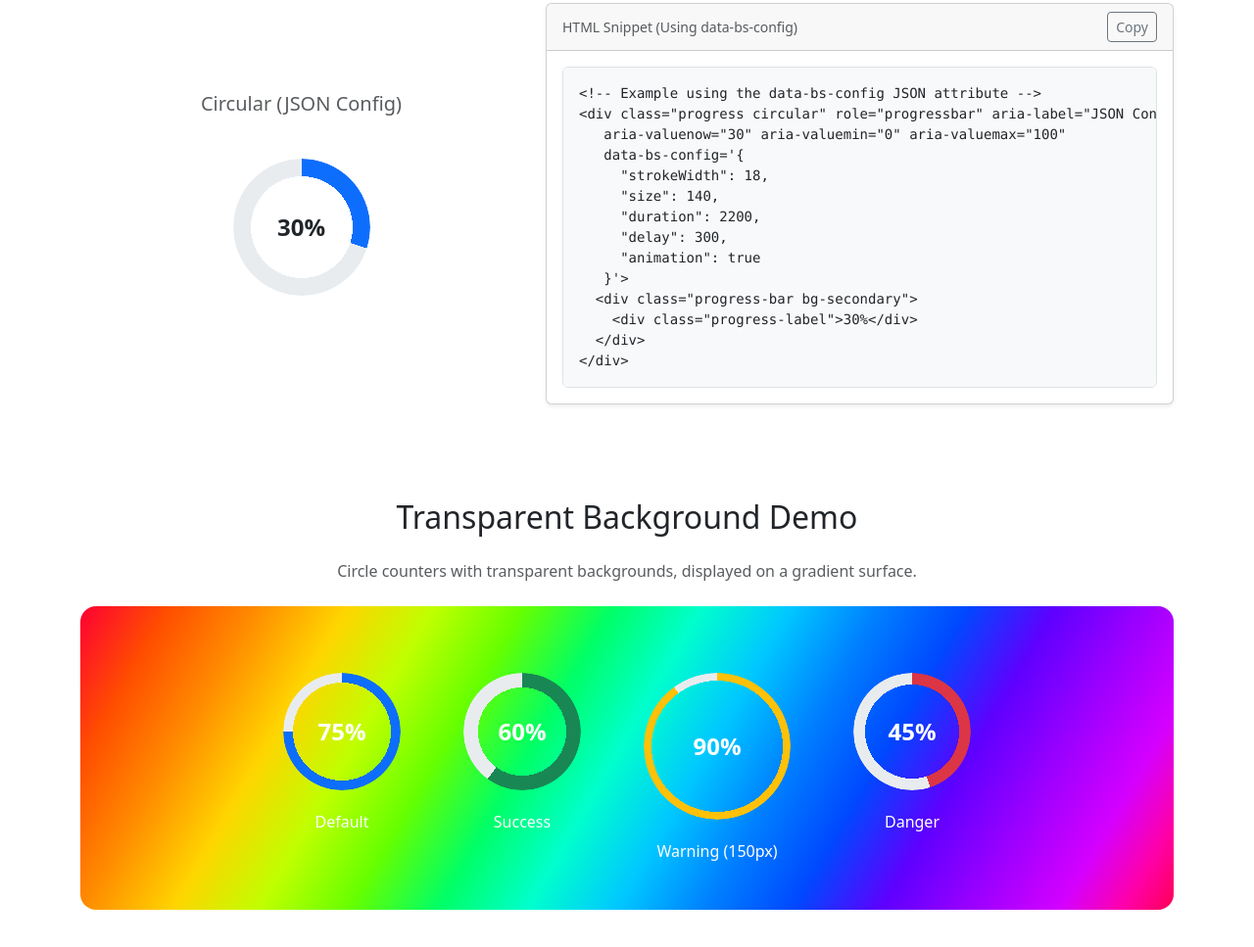
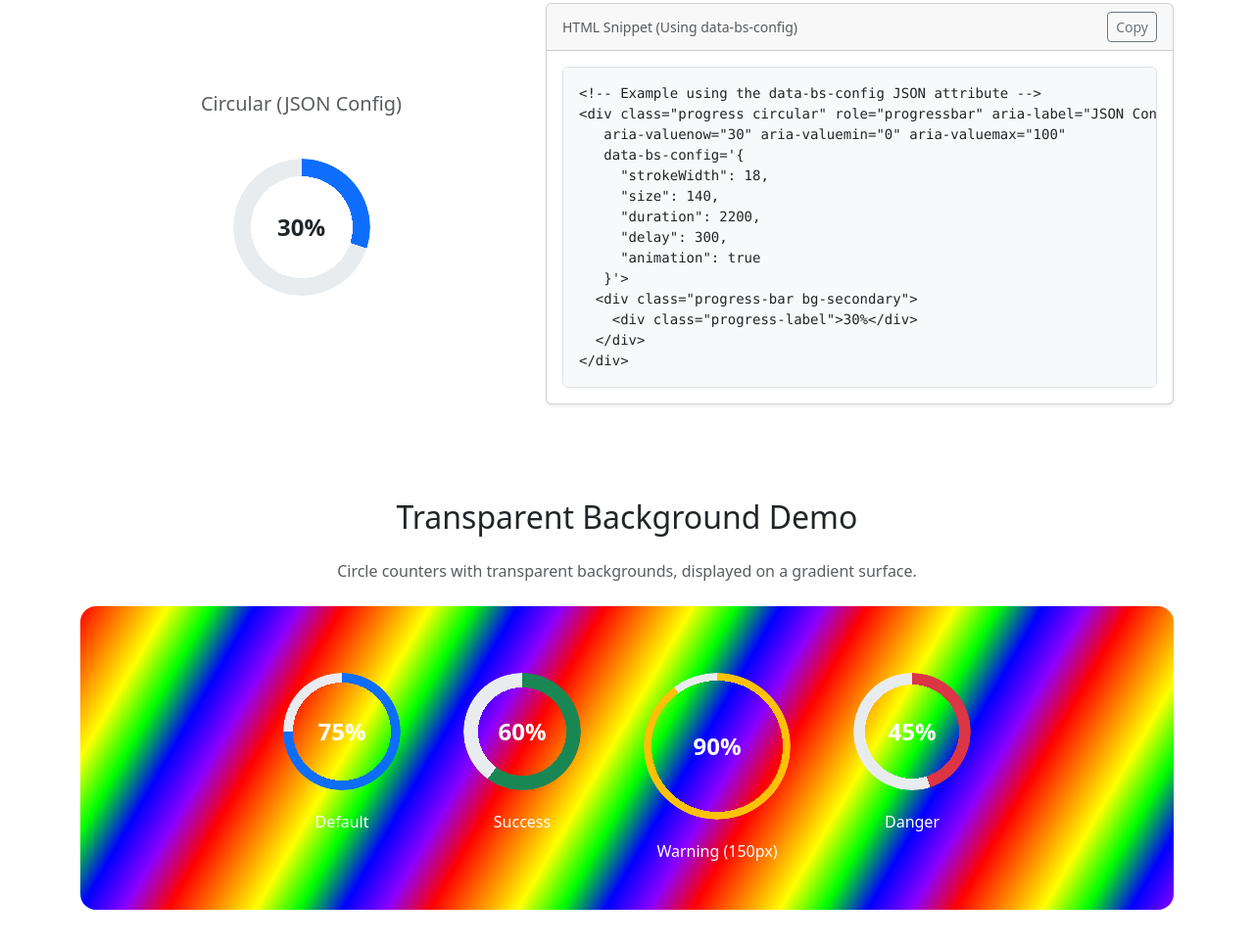
Before and after one commit to dxpr/bootstrap-progress-extension, a website: page index.html in a window 1280 px wide. Shown: the part 4169-5136 px from the top of the page at 98% size. Drawn offline with nearby package versions, Linux system fonts and the light colour scheme.

Commit message:
chore(demo): use 30-stop repeating rainbow gradient

```diff
--- a/index.html
+++ b/index.html
@@ -504,7 +504,7 @@
     </div>
     <div class="row">
       <div class="col">
-        <div class="p-5 rounded-4" style="background: linear-gradient(120deg, #ff0033 0%, #ff4d00 7%, #ff8c00 14%, #ffd400 21%, #bfff00 28%, #66ff00 35%, #00ff66 42%, #00ffcc 49%, #00c8ff 56%, #0080ff 63%, #0048ff 70%, #5f00ff 77%, #9b00ff 84%, #d400ff 91%, #ff00a8 96%, #ff0055 100%);">
+        <div class="p-5 rounded-4" style="background: linear-gradient(120deg, #ff0000 0%, #ff7f00 3.45%, #ffff00 6.9%, #00ff00 10.34%, #0000ff 13.79%, #8b00ff 17.24%, #ff0000 20.69%, #ff7f00 24.14%, #ffff00 27.59%, #00ff00 31.03%, #0000ff 34.48%, #8b00ff 37.93%, #ff0000 41.38%, #ff7f00 44.83%, #ffff00 48.28%, #00ff00 51.72%, #0000ff 55.17%, #8b00ff 58.62%, #ff0000 62.07%, #ff7f00 65.52%, #ffff00 68.97%, #00ff00 72.41%, #0000ff 75.86%, #8b00ff 79.31%, #ff0000 82.76%, #ff7f00 86.21%, #ffff00 89.66%, #00ff00 93.1%, #0000ff 96.55%, #8b00ff 100%);">
           <div class="d-flex flex-wrap justify-content-center gap-4">
             <div class="text-center">
               <div class="progress circular" role="progressbar" aria-label="Transparent demo" aria-valuenow="75" aria-valuemin="0" aria-valuemax="100"
```
